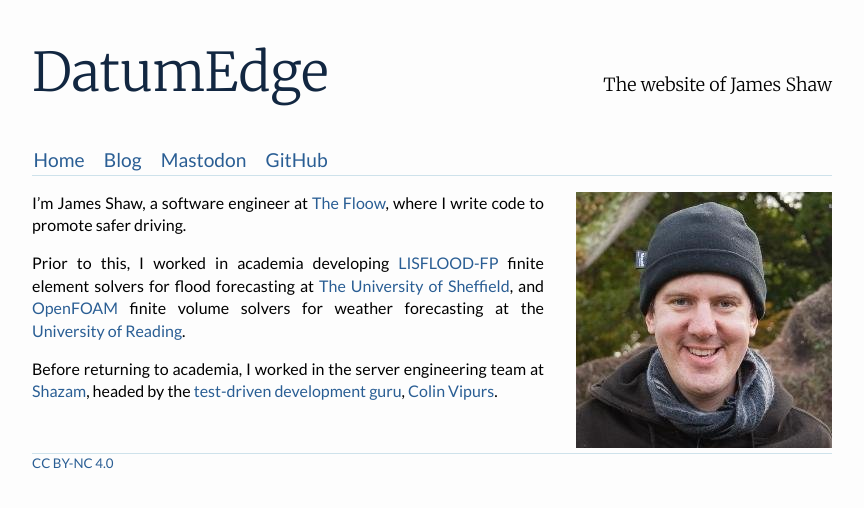
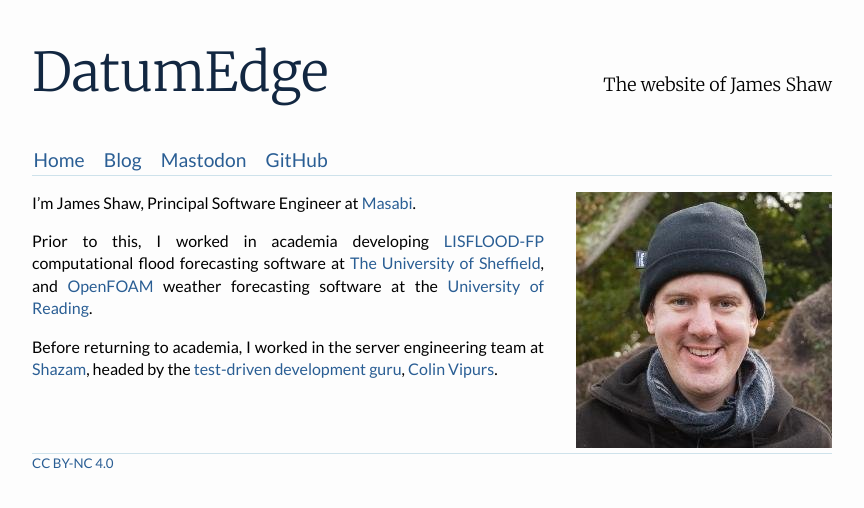
Before and after one commit to hertzsprung/hertzsprung.github.io, a Jekyll site: the page built from index.html, in a window 1280 px wide. Shown: the top 508 px of the page, without its empty margins (208-1072 px from the left). Built offline with Jekyll 4.4.1, drawn with Linux system fonts in a browser that asks for light colours.

Commit message:
new job at Masabi

```diff
--- a/index.html
+++ b/index.html
@@ -5,11 +5,11 @@ layout: default
   <img style="width: 100%" src="/images/jshaw.jpeg"/>
 </figure>
 
-<p>I&rsquo;m James Shaw, a software engineer at <a href="https://www.thefloow.com">The Floow</a>, where I write code to promote safer driving.
+<p>I&rsquo;m James Shaw, Principal Software Engineer at <a href="https://www.masabi.com">Masabi</a>.
 </p>
 
 <p>
-Prior to this, I worked in academia developing <a href="https://www.bristol.ac.uk/geography/research/hydrology/models/lisflood/">LISFLOOD-FP</a> finite element solvers for flood forecasting at <a href="https://www.sheffield.ac.uk/civil">The University of Sheffield</a>, and <a href="https://www.openfoam.org">OpenFOAM</a> finite volume solvers for weather forecasting at the <a href="https://www.reading.ac.uk/met/">University of Reading</a>.
+Prior to this, I worked in academia developing <a href="https://www.bristol.ac.uk/geography/research/hydrology/models/lisflood/">LISFLOOD-FP</a> computational flood forecasting software at <a href="https://www.sheffield.ac.uk/civil">The University of Sheffield</a>, and <a href="https://www.openfoam.org">OpenFOAM</a> weather forecasting software at the <a href="https://www.reading.ac.uk/met/">University of Reading</a>.
 </p>
 
-<p>Before returning to academia, I worked in the server engineering team at <a href="https://www.shazam.com">Shazam</a>,  headed by the <a href="https://jaxenter.com/tests-need-love-113991.html">test-driven development guru</a>, <a href="https://twitter.com/tddmonkey">Colin Vipurs</a>.</p>
+<p>Before returning to academia, I worked in the server engineering team at <a href="https://www.shazam.com">Shazam</a>, headed by the <a href="https://jaxenter.com/tests-need-love-113991.html">test-driven development guru</a>, <a href="https://twitter.com/tddmonkey">Colin Vipurs</a>.</p>
```
